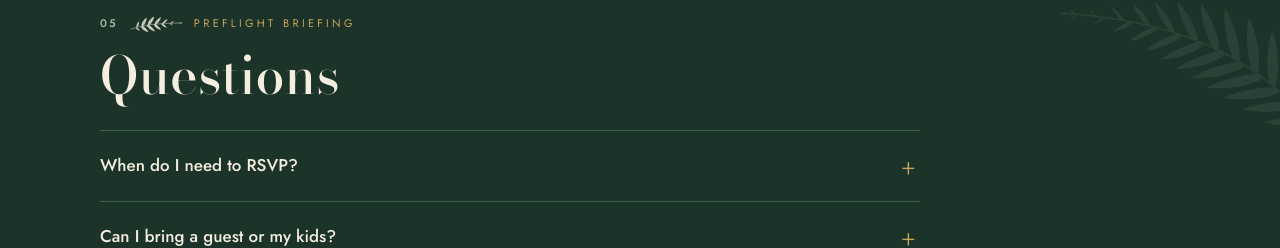
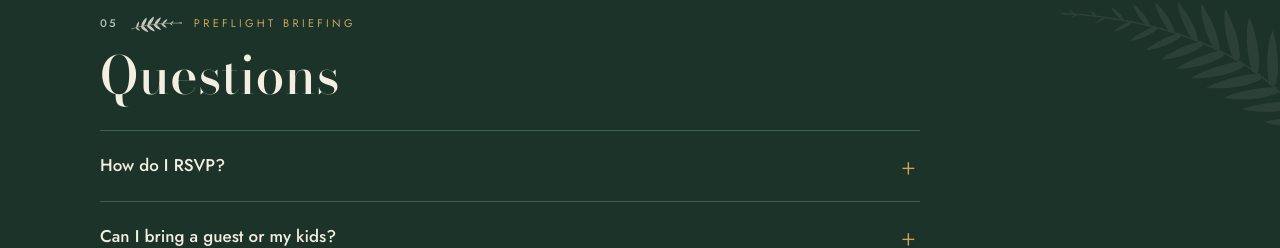
Before and after one commit to spencerandnikki/spencerandnikki.github.io, a plain HTML site: page index.html in a window 1280 px wide. Shown: the part 3700-3948 px from the top of the page. Drawn offline with nearby package versions, Linux system fonts and the light colour scheme.

Commit message:
Update index.html

```diff
--- a/index.html
+++ b/index.html
@@ -177,7 +177,7 @@
 <div class="kick"><b>05</b><svg class="sp" viewBox="0 0 156 64" fill="currentColor" aria-hidden="true"><path d="M4.0 48.0Q50.0 30.0 150.0 30.0" fill="none" stroke="currentColor" stroke-width="1.6" stroke-linecap="round"/><path d="M17.0 44.3C19.4 49.7 27.3 53.1 30.4 53.4C29.5 50.9 24.6 44.6 18.9 42.4ZM21.8 43.0C26.6 37.5 28.1 28.4 26.6 25.2C24.3 27.4 18.0 35.4 18.8 42.3ZM32.4 40.9C36.3 50.3 49.7 56.3 54.9 57.0C53.5 52.6 45.3 41.7 35.6 37.7ZM38.9 39.6C47.1 32.2 51.1 18.7 49.5 13.6C45.5 16.6 34.6 27.4 34.5 37.9ZM50.4 37.8C54.7 48.2 69.4 54.8 75.1 55.6C73.6 50.8 64.6 38.7 54.0 34.3ZM57.4 36.8C66.9 29.9 72.8 16.1 71.7 10.5C67.1 13.2 54.3 23.3 53.0 34.4ZM70.8 35.1C74.8 44.4 88.1 50.3 93.3 51.0C91.9 46.7 83.7 35.8 74.1 31.9ZM77.7 34.4C86.5 29.2 92.9 17.7 92.4 12.7C88.2 14.6 76.1 22.4 74.0 31.9ZM93.7 32.8C96.7 39.8 106.8 44.1 110.6 44.5C109.5 41.3 103.3 33.2 96.1 30.4ZM99.8 32.4C106.6 29.3 111.9 21.4 111.9 17.7C108.7 18.9 99.5 23.6 97.3 30.4ZM118.7 31.1C120.5 35.0 126.1 37.2 128.3 37.4C127.7 35.7 124.1 31.2 120.0 29.8ZM124.0 30.9C127.6 29.6 130.7 25.8 130.8 23.9C129.2 24.4 124.2 26.4 122.8 29.8ZM145.8 30.3C146.5 31.7 148.6 32.5 149.4 32.5C149.2 31.9 147.8 30.3 146.3 29.7ZM147.3 30.3C148.8 29.8 150.3 28.3 150.4 27.5C149.7 27.6 147.5 28.3 146.8 29.7ZM150.0 30.8C154.2 32.4 160.2 31.2 162.0 30.0C160.2 29.2 154.2 27.7 150.0 29.2Z"/></svg>Preflight briefing</div>
 <h2>Questions</h2>
 <div class="faq">
-<details><summary>When do I need to RSVP?</summary><p>Please reply by February 1, 2027 using the personal link in your save-the-date email. You can change your reply anytime with that same link.</p></details>
+<details><summary>How do I RSVP?</summary><p>Use the RSVP button in your save-the-date email. It takes you straight to your party’s reservation.</p></details>
 <details><summary>Can I bring a guest or my kids?</summary><p>Your invitation lists everyone in your party by name — we’ve made sure each person who is invited is listed. If you have any questions about your invitation, just reach out to us.</p></details>
 <details><summary>What should I wear?</summary><p>We’ll share the dress code with the formal invitation. The celebration is outdoors among the redwoods, and October evenings in Saratoga can get cool, so bring a warm layer.</p></details>
 <details><summary>Is the venue indoors or outdoors?</summary><p>Saratoga Springs is an outdoor venue set in the redwoods, with string lights overhead. Comfortable shoes for some uneven ground are a good idea.</p></details>
```
